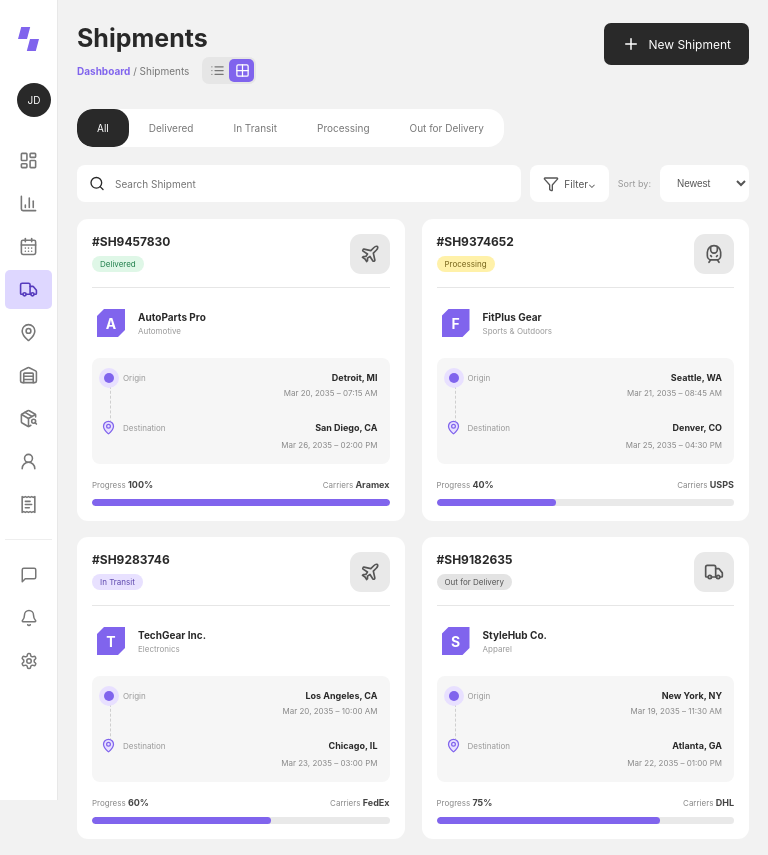
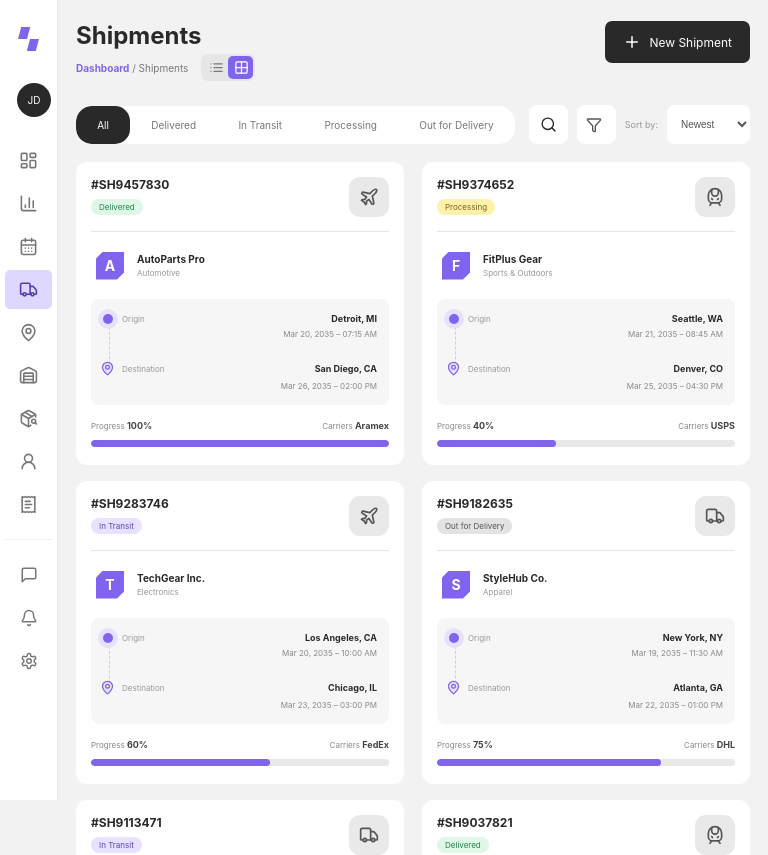
Before and after one commit to dhurbo308/ShipNow, a Next.js app: page /shipments in a window 768 px wide. Shown: the top 855 px of the page. Built offline with nearby package versions, Linux system fonts and the light colour scheme.

Commit message:
fix: match tablet shipments grid alignment

```diff
--- a/app/globals.css
+++ b/app/globals.css
@@ -980,6 +980,99 @@ button:focus-visible, a:focus-visible {
   .shipment-controls label { flex: 1; }
 }
 
+@media (min-width: 701px) and (max-width: 1200px) {
+  .shipments-page {
+    padding: 21px 18px 0;
+  }
+
+  .shipments-heading {
+    margin-bottom: 24px;
+  }
+
+  .shipments-heading h1 {
+    font-size: 24px;
+  }
+
+  .shipments-toolbar {
+    align-items: center;
+    flex-direction: row;
+    gap: 14px;
+    margin-bottom: 18px;
+  }
+
+  .status-tabs {
+    height: 38px;
+    flex: 1 1 auto;
+  }
+
+  .status-tabs button {
+    flex: 1 0 auto;
+    padding-inline: 13px;
+  }
+
+  .shipment-controls {
+    width: auto;
+    flex: 0 0 auto;
+  }
+
+  .shipment-controls label {
+    width: 39px;
+    height: 39px;
+    flex: 0 0 39px;
+    justify-content: center;
+    padding: 0;
+  }
+
+  .shipment-controls label input {
+    display: none;
+  }
+
+  .shipment-controls button {
+    width: 39px;
+    height: 39px;
+    justify-content: center;
+    padding: 0;
+    overflow: hidden;
+    font-size: 0;
+  }
+
+  .shipment-controls span {
+    white-space: nowrap;
+  }
+
+  .shipment-controls select {
+    width: 83px;
+    height: 39px;
+    padding-inline: 10px;
+  }
+
+  .shipment-card-grid {
+    gap: 16px 18px;
+  }
+
+  .shipment-card {
+    min-height: 303px;
+    padding: 15px;
+  }
+
+  .shipment-card > header {
+    min-height: 55px;
+  }
+
+  .shipment-company {
+    min-height: 67px;
+  }
+
+  .shipment-route {
+    min-height: 105px;
+  }
+
+  .shipments-footer {
+    padding-left: 18px;
+    padding-right: 18px;
+  }
+}
+
 @media (max-width: 700px) {
   .shipments-page { padding: 17px 14px 0; }
   .shipments-heading { margin-bottom: 18px; }
```
